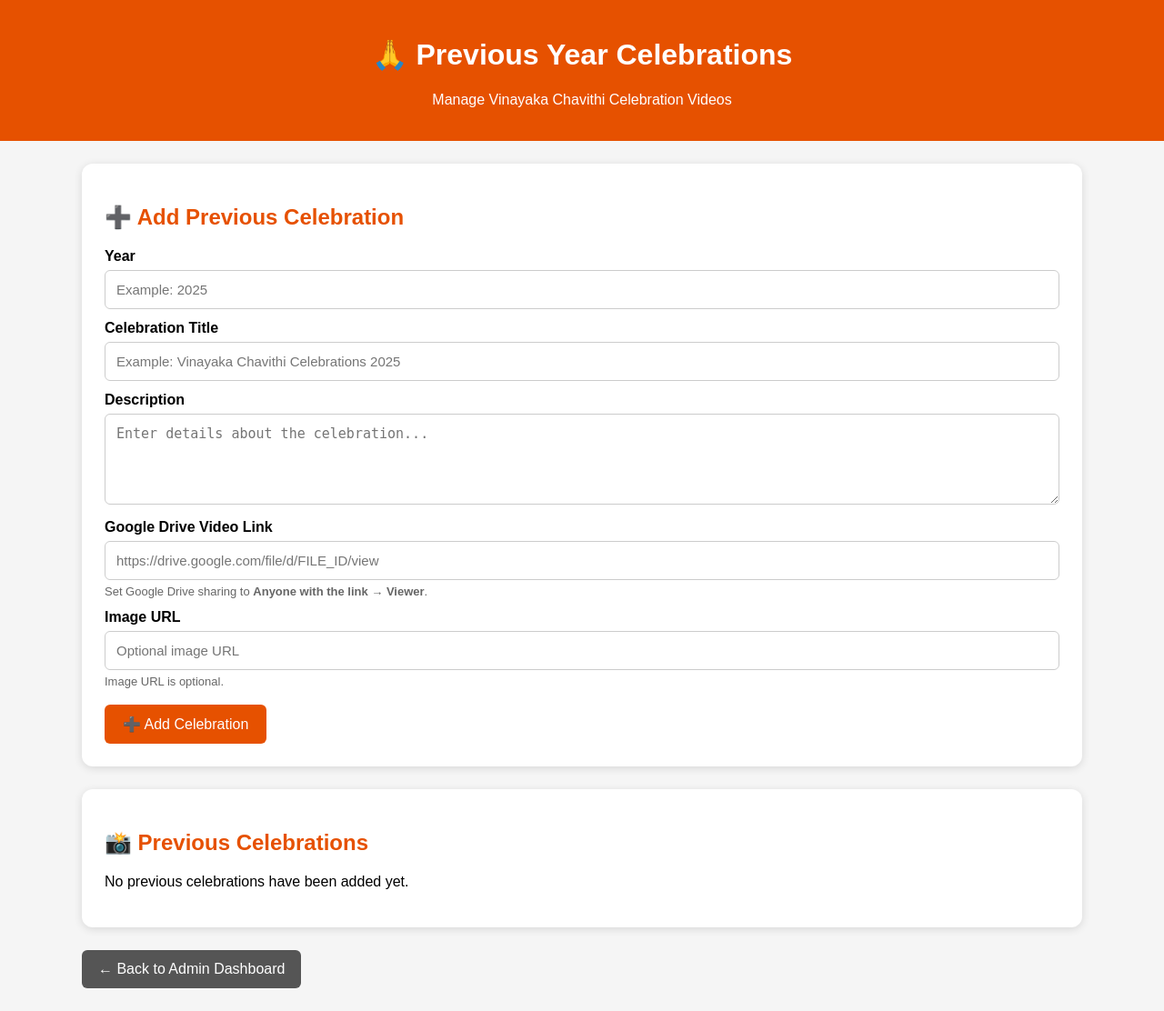
After one commit to ravitejasomaraju/vinayaka-chavithi, a Flask app: page /admin/celebrations in a window 1280 px wide. The commit adds this page. Shown: the whole page at 91% size. Run offline with Flask 3, Linux system fonts and the light colour scheme; the visitor is signed in with stand-in values (Sample User, id 1); data that the repository does not hold is empty; some libraries are stand-ins or nearby versions.

Commit message:
Add previous year celebrations with Google Drive videos

```diff
--- a/app.py
+++ b/app.py
@@ -1148,7 +1148,225 @@ def logout():
         url_for("login")
     )
 
+# ==========================================================
+# PREVIOUS YEAR CELEBRATIONS - ADMIN
+# ==========================================================
 
+@app.route("/admin/celebrations", methods=["GET", "POST"])
+def admin_celebrations():
+
+    if "user_id" not in session:
+        return redirect(url_for("login"))
+
+    if session.get("role") != "admin":
+        return "Unauthorized", 403
+
+    conn = None
+    message = None
+    error = None
+
+    try:
+        conn = get_connection()
+
+        # ------------------------------------------
+        # ADD CELEBRATION
+        # ------------------------------------------
+        if request.method == "POST":
+
+            year = request.form.get("year", "").strip()
+            title = request.form.get("title", "").strip()
+            description = request.form.get("description", "").strip()
+            video_url = request.form.get("video_url", "").strip()
+            image_url = request.form.get("image_url", "").strip()
+
+            if not year or not title:
+                error = "Year and title are required."
+
+            elif not video_url:
+                error = "Google Drive video link is required."
+
+            else:
+
+                # Convert Google Drive sharing URL
+                # into an embeddable URL
+                if "/file/d/" in video_url:
+
+                    try:
+                        file_id = video_url.split("/file/d/")[1].split("/")[0]
+
+                        video_url = (
+                            "https://drive.google.com/file/d/"
+                            + file_id
+                            + "/preview"
+                        )
+
+                    except Exception:
+                        error = "Invalid Google Drive video link."
+
+                if not error:
+
+                    with conn.cursor() as cur:
+
+                        cur.execute("""
+                            INSERT INTO previous_celebrations
+                            (
+                                year,
+                                title,
+                                description,
+                                image_url,
+                                video_url
+                            )
+                            VALUES (%s, %s, %s, %s, %s)
+                        """, (
+                            int(year),
+                            title,
+                            description,
+                            image_url,
+                            video_url
+                        ))
+
+                    conn.commit()
+
+                    message = "Celebration added successfully."
+
+        # ------------------------------------------
+        # GET ALL CELEBRATIONS
+        # ------------------------------------------
+
+        with conn.cursor() as cur:
+
+            cur.execute("""
+                SELECT
+                    id,
+                    year,
+                    title,
+                    description,
+                    image_url,
+                    video_url,
+                    created_at
+                FROM previous_celebrations
+                ORDER BY year DESC, id DESC
+            """)
+
+            celebrations = cur.fetchall()
+
+        return render_template(
+            "admin_celebrations.html",
+            celebrations=celebrations,
+            message=message,
+            error=error
+        )
+
+    except Exception as e:
+
+        if conn:
+            conn.rollback()
+
+        print("CELEBRATIONS ERROR:", e)
+
+        return "Celebrations error: " + str(e)
+
+    finally:
+
+        if conn:
+            conn.close()
+
+
+# ==========================================================
+# DELETE PREVIOUS CELEBRATION
+# ==========================================================
+
+@app.route(
+    "/admin/celebrations/delete/<int:celebration_id>",
+    methods=["POST"]
+)
+def delete_celebration(celebration_id):
+
+    if "user_id" not in session:
+        return redirect(url_for("login"))
+
+    if session.get("role") != "admin":
+        return "Unauthorized", 403
+
+    conn = None
+
+    try:
+
+        conn = get_connection()
+
+        with conn.cursor() as cur:
+
+            cur.execute("""
+                DELETE FROM previous_celebrations
+                WHERE id = %s
+            """, (celebration_id,))
+
+        conn.commit()
+
+        return redirect(
+            url_for("admin_celebrations")
+        )
+
+    except Exception as e:
+
+        if conn:
+            conn.rollback()
+
+        print("DELETE CELEBRATION ERROR:", e)
+
+        return "Delete celebration error: " + str(e)
+
+    finally:
+
+        if conn:
+            conn.close()
+
+
+# ==========================================================
+# PUBLIC PREVIOUS CELEBRATIONS
+# ==========================================================
+
+@app.route("/previous-celebrations")
+def previous_celebrations():
+
+    conn = None
+
+    try:
+
+        conn = get_connection()
+
+        with conn.cursor() as cur:
+
+            cur.execute("""
+                SELECT
+                    id,
+                    year,
+                    title,
+                    description,
+                    image_url,
+                    video_url,
+                    created_at
+                FROM previous_celebrations
+                ORDER BY year DESC, id DESC
+            """)
+
+            celebrations = cur.fetchall()
+
+        return render_template(
+            "previous_celebrations.html",
+            celebrations=celebrations
+        )
+
+    except Exception as e:
+
+        print("PUBLIC CELEBRATIONS ERROR:", e)
+
+        return "Previous celebrations error: " + str(e)
+
+    finally:
+
+        if conn:
+            conn.close()
 # ==========================================================
 # RUN APPLICATION
 # ==========================================================
--- a/templates/admin.html
+++ b/templates/admin.html
@@ -328,7 +328,9 @@
             </div>
 
         </div>
-
+<a href="{{ url_for('admin_celebrations') }}">
+    📸 Previous Celebrations
+</a>
 
         <!-- LOGOUT -->
 
--- /dev/null
+++ b/templates/admin_celebrations.html
@@ -0,0 +1,424 @@
+<!DOCTYPE html>
+<html lang="en">
+
+<head>
+    <meta charset="UTF-8">
+    <meta name="viewport" content="width=device-width, initial-scale=1.0">
+
+    <title>Previous Year Celebrations</title>
+
+    <style>
+
+        * {
+            box-sizing: border-box;
+        }
+
+        body {
+            margin: 0;
+            font-family: Arial, sans-serif;
+            background: #f5f5f5;
+        }
+
+        .header {
+            background: #e65100;
+            color: white;
+            padding: 20px;
+            text-align: center;
+        }
+
+        .container {
+            width: 95%;
+            max-width: 1100px;
+            margin: 25px auto;
+        }
+
+        .card {
+            background: white;
+            padding: 25px;
+            margin-bottom: 25px;
+            border-radius: 12px;
+            box-shadow: 0 2px 10px rgba(0,0,0,0.12);
+        }
+
+        h2 {
+            color: #e65100;
+        }
+
+        label {
+            display: block;
+            font-weight: bold;
+            margin-top: 12px;
+        }
+
+        input,
+        textarea {
+            width: 100%;
+            padding: 12px;
+            margin-top: 6px;
+            border: 1px solid #ccc;
+            border-radius: 6px;
+            font-size: 15px;
+        }
+
+        textarea {
+            min-height: 100px;
+            resize: vertical;
+        }
+
+        .add-btn {
+            margin-top: 18px;
+            padding: 12px 20px;
+            background: #e65100;
+            color: white;
+            border: none;
+            border-radius: 6px;
+            cursor: pointer;
+            font-size: 16px;
+        }
+
+        .add-btn:hover {
+            background: #bf360c;
+        }
+
+        .success {
+            background: #d4edda;
+            color: #155724;
+            padding: 12px;
+            border-radius: 6px;
+            margin-bottom: 15px;
+        }
+
+        .error {
+            background: #f8d7da;
+            color: #721c24;
+            padding: 12px;
+            border-radius: 6px;
+            margin-bottom: 15px;
+        }
+
+        .celebration {
+            border: 1px solid #ddd;
+            padding: 20px;
+            border-radius: 10px;
+            margin-bottom: 20px;
+        }
+
+        .celebration h3 {
+            color: #e65100;
+            margin-top: 0;
+        }
+
+        .video {
+            width: 100%;
+            height: 400px;
+            border: none;
+            border-radius: 8px;
+            margin-top: 15px;
+        }
+
+        .image {
+            max-width: 100%;
+            max-height: 350px;
+            border-radius: 8px;
+            margin-top: 15px;
+        }
+
+        .delete-btn {
+            margin-top: 15px;
+            padding: 10px 16px;
+            background: #d32f2f;
+            color: white;
+            border: none;
+            border-radius: 6px;
+            cursor: pointer;
+        }
+
+        .delete-btn:hover {
+            background: #b71c1c;
+        }
+
+        .back-btn {
+            display: inline-block;
+            padding: 12px 18px;
+            background: #555;
+            color: white;
+            text-decoration: none;
+            border-radius: 6px;
+        }
+
+        .back-btn:hover {
+            background: #333;
+        }
+
+        .hint {
+            color: #666;
+            font-size: 13px;
+            margin-top: 5px;
+        }
+
+        @media (max-width: 700px) {
+
+            .container {
+                width: 92%;
+            }
+
+            .video {
+                height: 230px;
+            }
+
+        }
+
+    </style>
+
+</head>
+
+
+<body>
+
+
+<div class="header">
+
+    <h1>🙏 Previous Year Celebrations</h1>
+
+    <p>Manage Vinayaka Chavithi Celebration Videos</p>
+
+</div>
+
+
+<div class="container">
+
+
+    <!-- ========================================= -->
+    <!-- ADD CELEBRATION -->
+    <!-- ========================================= -->
+
+    <div class="card">
+
+        <h2>➕ Add Previous Celebration</h2>
+
+
+        {% if message %}
+
+        <div class="success">
+            {{ message }}
+        </div>
+
+        {% endif %}
+
+
+        {% if error %}
+
+        <div class="error">
+            {{ error }}
+        </div>
+
+        {% endif %}
+
+
+        <form
+            method="POST"
+            action="{{ url_for('admin_celebrations') }}"
+        >
+
+
+            <label>
+                Year
+            </label>
+
+            <input
+                type="number"
+                name="year"
+                placeholder="Example: 2025"
+                min="2000"
+                max="2100"
+                required
+            >
+
+
+            <label>
+                Celebration Title
+            </label>
+
+            <input
+                type="text"
+                name="title"
+                placeholder="Example: Vinayaka Chavithi Celebrations 2025"
+                required
+            >
+
+
+            <label>
+                Description
+            </label>
+
+            <textarea
+                name="description"
+                placeholder="Enter details about the celebration..."
+            ></textarea>
+
+
+            <label>
+                Google Drive Video Link
+            </label>
+
+            <input
+                type="url"
+                name="video_url"
+                placeholder="https://drive.google.com/file/d/FILE_ID/view"
+                required
+            >
+
+            <div class="hint">
+                Set Google Drive sharing to
+                <b>Anyone with the link → Viewer</b>.
+            </div>
+
+
+            <label>
+                Image URL
+            </label>
+
+            <input
+                type="url"
+                name="image_url"
+                placeholder="Optional image URL"
+            >
+
+            <div class="hint">
+                Image URL is optional.
+            </div>
+
+
+            <button
+                type="submit"
+                class="add-btn"
+            >
+                ➕ Add Celebration
+            </button>
+
+
+        </form>
+
+    </div>
+
+
+    <!-- ========================================= -->
+    <!-- EXISTING CELEBRATIONS -->
+    <!-- ========================================= -->
+
+    <div class="card">
+
+        <h2>📸 Previous Celebrations</h2>
+
+
+        {% if celebrations %}
+
+
+            {% for celebration in celebrations %}
+
+
+            <div class="celebration">
+
+
+                <h3>
+                    {{ celebration[1] }}
+                    -
+                    {{ celebration[2] }}
+                </h3>
+
+
+                {% if celebration[3] %}
+
+                <p>
+                    {{ celebration[3] }}
+                </p>
+
+                {% endif %}
+
+
+                <!-- IMAGE -->
+
+                {% if celebration[4] %}
+
+                <img
+                    src="{{ celebration[4] }}"
+                    class="image"
+                    alt="{{ celebration[2] }}"
+                >
+
+                {% endif %}
+
+
+                <!-- VIDEO -->
+
+                {% if celebration[5] %}
+
+                <iframe
+                    class="video"
+                    src="{{ celebration[5] }}"
+                    allow="autoplay"
+                    allowfullscreen>
+                </iframe>
+
+                {% endif %}
+
+
+                <!-- DELETE -->
+
+                <form
+                    method="POST"
+                    action="{{ url_for(
+                        'delete_celebration',
+                        celebration_id=celebration[0]
+                    ) }}"
+                    onsubmit="return confirm(
+                        'Are you sure you want to delete this celebration?'
+                    );"
+                >
+
+                    <button
+                        type="submit"
+                        class="delete-btn"
+                    >
+                        🗑️ Delete
+                    </button>
+
+                </form>
+
+
+            </div>
+
+
+            {% endfor %}
+
+
+        {% else %}
+
+            <p>
+                No previous celebrations have been added yet.
+            </p>
+
+        {% endif %}
+
+
+    </div>
+
+
+    <!-- ========================================= -->
+    <!-- BACK -->
+    <!-- ========================================= -->
+
+    <a
+        href="{{ url_for('admin') }}"
+        class="back-btn"
+    >
+        ← Back to Admin Dashboard
+    </a>
+
+
+</div>
+
+
+</body>
+
+</html>
```
